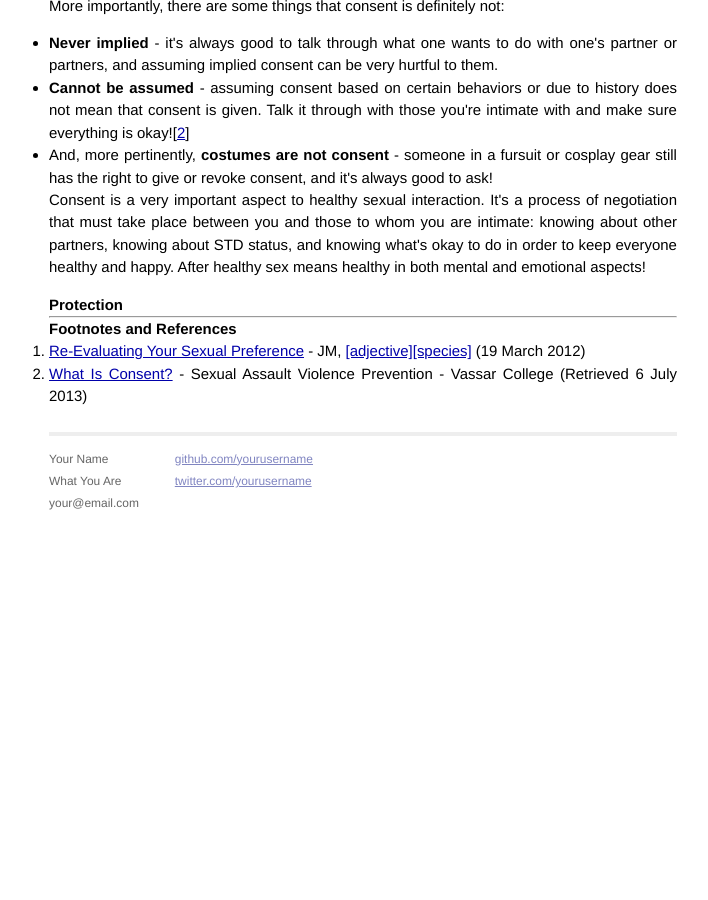
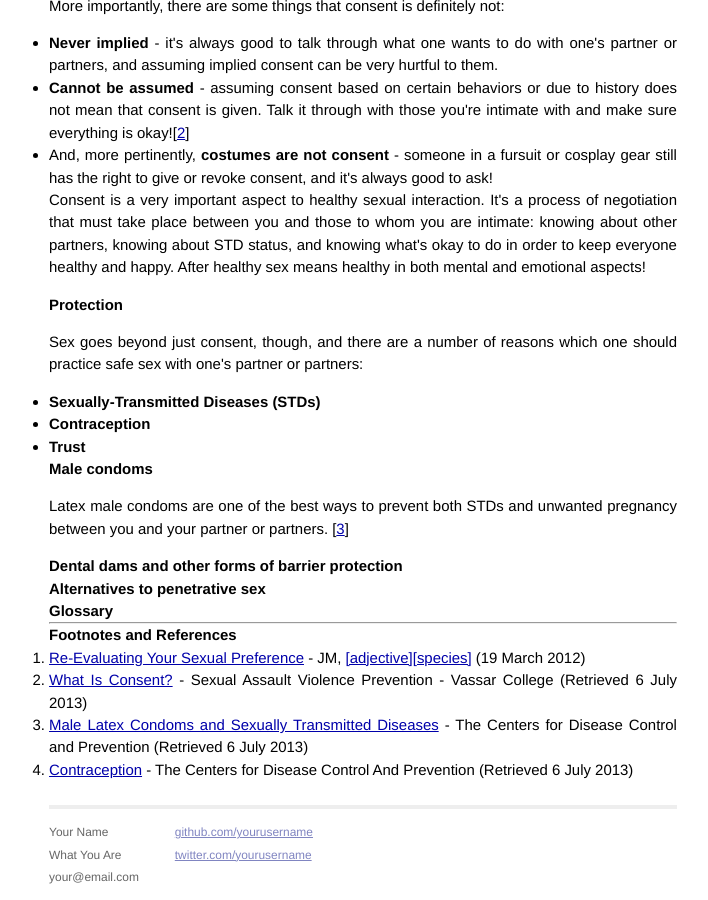
Before and after one commit to adjspecies/lsf-guides, a Jekyll site: the page built from site/safe-sex/index.html, in a window 1280 px wide and 900 px high, scrolled down 1373 px. Shown: the whole window, without its empty margins (277-985 px from the left). Built offline with Jekyll 4.4.1, drawn with Linux system fonts in a browser that asks for light colours; before the commit the page ends 1900 px from its top, so only the background shows below that.

Commit message:
Bit more work.

```diff
--- a/site/safe-sex/index.html
+++ b/site/safe-sex/index.html
@@ -99,6 +99,26 @@ healthy sex means healthy in both mental and emotional aspects!</p>
 
 <h3>Protection</h3>
 
+<p>Sex goes beyond just consent, though, and there are a number of reasons which
+one should practice safe sex with one's partner or partners:
+<ul>
+    <li><strong>Sexually-Transmitted Diseases (STDs)</strong></li>
+    <li><strong>Contraception</strong></li>
+    <li><strong>Trust</strong></li>
+</ul>
+
+
+<h4>Male condoms</h4>
+
+<p>Latex male condoms are one of the best ways to prevent both STDs and unwanted
+pregnancy between you and your partner or partners. [<a href="#ref3">3</a>]
+
+<h4>Dental dams and other forms of barrier protection</h4>
+
+<h4>Alternatives to penetrative sex</h4>
+
+<h3>Glossary</h3>
+
 <hr />
 <h3>Footnotes and References</h3>
 
@@ -109,9 +129,19 @@ healthy sex means healthy in both mental and emotional aspects!</p>
         <a href="http://adjectivespecies.com">[adjective][species]</a> (19 March
         2012)
     </li>
-    <li>
+    <li id="ref2">
         <a href="http://savp.vassar.edu/facts/consent.html">
         What Is Consent?</a> - Sexual Assault Violence Prevention - Vassar
         College (Retrieved 6 July 2013)
     </li>
+    <li id="ref3">
+        <a href="http://www.cdc.gov/condomeffectiveness/latex.htm">
+            Male Latex Condoms and Sexually Transmitted Diseases</a> - The
+        Centers for Disease Control and Prevention (Retrieved 6 July 2013)
+    </li>
+    <li id="ref4">
+        <a href="http://www.cdc.gov/reproductivehealth/UnintendedPregnancy/Contraception.htm">
+            Contraception</a> - The Centers for Disease Control And Prevention
+        (Retrieved 6 July 2013)
+    </li>
 </ol>
--- a/site/safe-sex/outline.markdown
+++ b/site/safe-sex/outline.markdown
@@ -35,10 +35,6 @@ works well in both print and online.
 * * Penetrative sex
 * * Oral sex
 * * Manual and other types of sexual interaction
-* * Not using protection
-* * * Reasons cited for not using protection
-* * * What is safe to do without protection
-* * * Reiterate mutual consent
 * Glossary
 * * Consent
 * * Contraception
```
